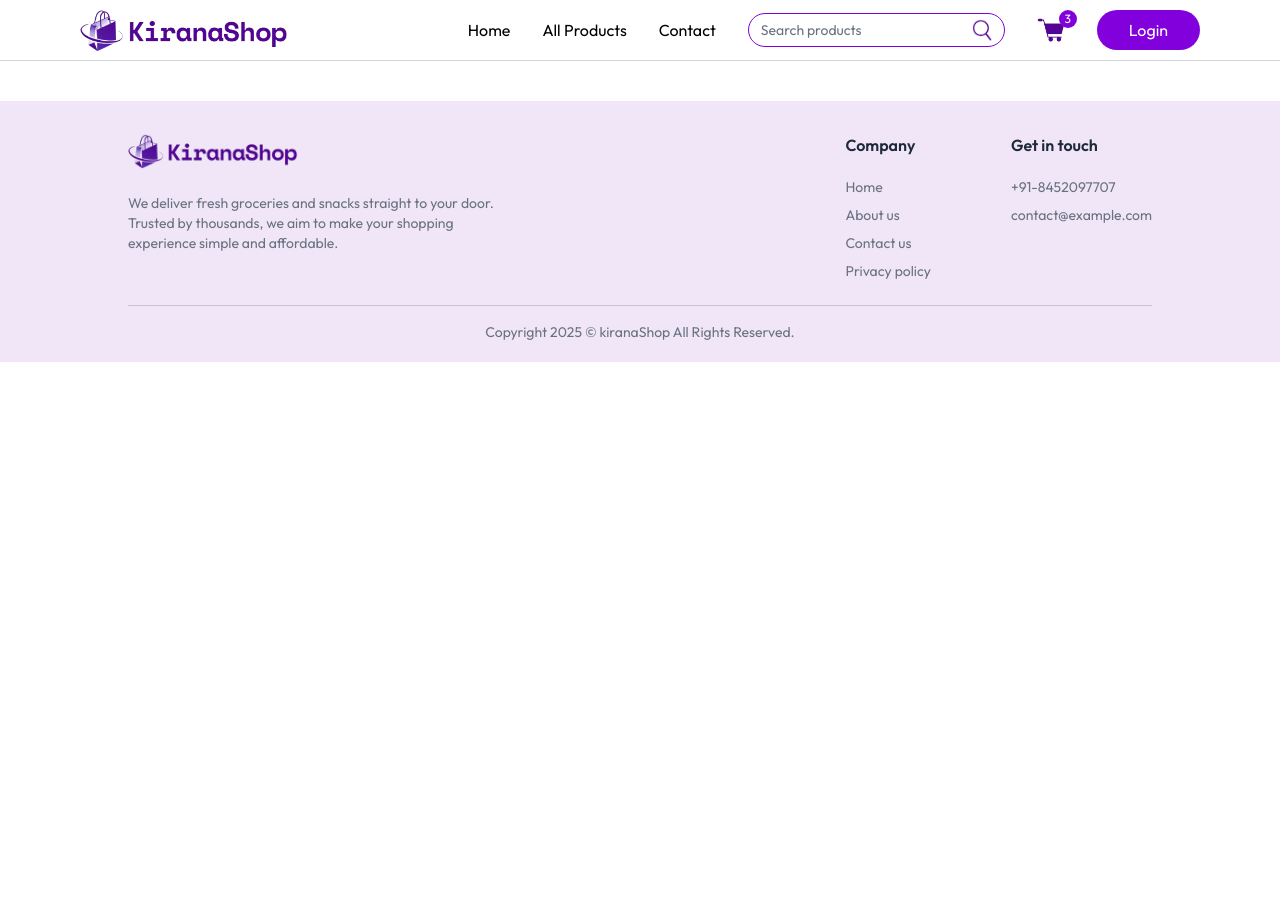
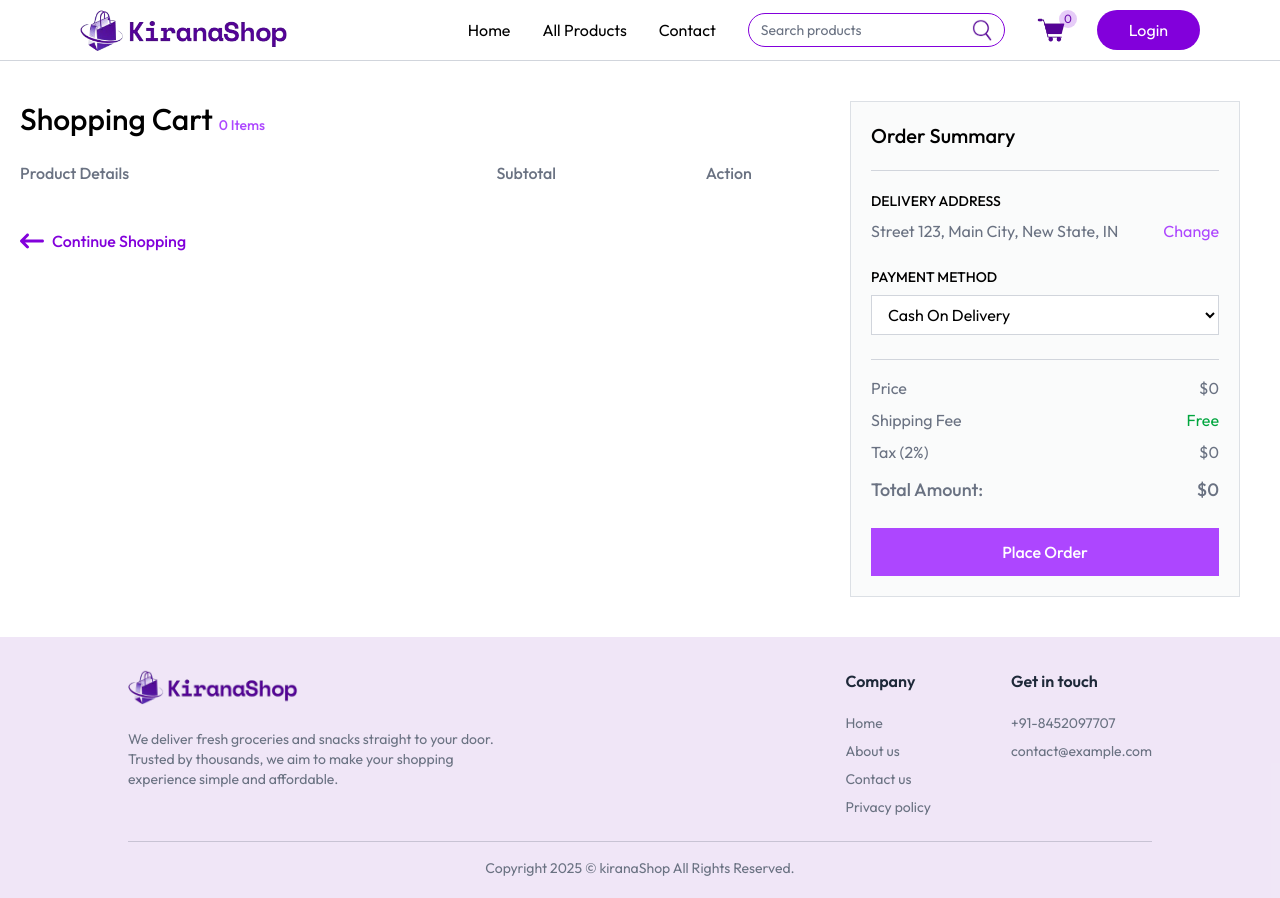
Before and after one commit to Omkar-Tale/KiranaShop-FrondEnd, a React (Vite) app: page /cart in a window 1280 px wide. Before the commit the page ends 800 px from the top, so only its background shows below. Built offline with nearby package versions, Linux system fonts and the light colour scheme.

Commit message:
cart page done

```diff
--- a/src/App.jsx
+++ b/src/App.jsx
@@ -9,6 +9,7 @@ import AllProducts from './pages/AllProducts'
 import ProductCategory from './pages/ProductCategory'
 import ProductDetails from './pages/ProductDetails'
 import { Toaster } from 'react-hot-toast'
+import CartDetails from './pages/CartDetails'
 
 const App = () => {
   const { showUserLogin } = useAppContext()
@@ -22,6 +23,7 @@ const App = () => {
         <Route path='/products' element={<AllProducts />} />
         <Route path='/product/:category' element={<ProductCategory />} />
         <Route path='/products/:category/:id' element={<ProductDetails />} />
+        <Route path='/cart' element={<CartDetails />} />
       </Routes>
       <Footer />
     </>
--- a/src/assets/assets.js
+++ b/src/assets/assets.js
@@ -165,9 +165,9 @@ export const categories = [
 ];
 
 export const imageSlides = [
-  {image: main_banner_bg},
   {image: main_banner2},
   {image: main_banner3},
+  {image: main_banner_bg},
 ]
 
 export const footerLinks = [
--- a/src/components/MainBanner.jsx
+++ b/src/components/MainBanner.jsx
@@ -50,13 +50,13 @@ const MainBanner = () => {
             </div>
                 <button
                   onClick={prevSlide}
-                  className="absolute left-4 top-1/2 -translate-y-1/2 cursor-pointer bg-white/50 hover:bg-white text-gray-800 px-3 py-3 text-2xl rounded-full shadow"
+                  className="hidden md:flex absolute left-4 top-1/2 -translate-y-1/2 cursor-pointer bg-white/50 hover:bg-white text-gray-800 px-3 py-3 text-2xl rounded-full shadow"
                 >
                   <FaArrowLeft />
                 </button>
                 <button
                   onClick={nextSlide}
-                  className="absolute right-4 top-1/2 -translate-y-1/2 cursor-pointer bg-white/50 hover:bg-white text-gray-800 px-3 py-3 text-2xl rounded-full shadow"
+                  className="hidden md:flex absolute right-4 top-1/2 -translate-y-1/2 cursor-pointer bg-white/50 hover:bg-white text-gray-800 px-3 py-3 text-2xl rounded-full shadow"
                 >
                   <FaArrowRight />
                 </button>
--- a/src/components/Navbar.jsx
+++ b/src/components/Navbar.jsx
@@ -6,7 +6,7 @@ import { useEffect } from 'react';
 
 const Navbar = () => {
     const [open, setOpen] = React.useState(false);
-    const {user,navigate, setUser,  setShowUserLogin , searchQuery, setSearchQuery}= useAppContext();
+    const {user,navigate, getCartCount, setUser,  setShowUserLogin , searchQuery, setSearchQuery}= useAppContext();
     const logout = ()=>{
         setUser(null);
         navigate("/")
@@ -36,7 +36,7 @@ const Navbar = () => {
 
                 <div onClick={()=> navigate("/cart")} className="relative cursor-pointer">
                     <img src={assets.cart_icon} alt="cart" className='w-7' />
-                    <button className="absolute -top-2 -right-3 text-xs text-white bg-purple-700 w-[18px] h-[18px] rounded-full">3</button>
+                    <button className="absolute -top-2 -right-3 text-xs text-purple-800 bg-purple-700/20 w-[18px] h-[18px] rounded-full">{getCartCount()}</button>
                 </div>
 
                 {!user ? (<button onClick={()=> setShowUserLogin(true)} className="cursor-pointer px-8 py-2 bg-purple-700 hover:bg-purple-600 transition text-white text-shadow-white rounded-full">
@@ -52,12 +52,19 @@ const Navbar = () => {
                 )}
             </div>
 
-            <button onClick={() => open ? setOpen(false) : setOpen(true)} aria-label="Menu" className="sm:hidden">
-                {/* Menu Icon SVG */}
-                <img src={assets.menu_icon} alt="menu" className='w-6'/>
-            </button>
+          <div className='flex items-center gap-6 sm:hidden'>
+              <div onClick={() => navigate(`cart`)} className="relative cursor-pointer">
+                  <img src={assets.cart_icon} alt="cart" className='w-7' />
+                  <button className="absolute -top-2 -right-3 text-xs text-purple-800 bg-purple-700/20 w-[18px] h-[18px] rounded-full">{getCartCount()}</button>
+              </div>
+              <button onClick={() => open ? setOpen(false) : setOpen(true)} aria-label="Menu" className="">
+                  {/* Menu Icon SVG */}
+                  <img src={assets.menu_icon} alt="menu" className='w-6' />
+              </button>
+          </div>
 
             {/* Mobile Menu */}
+
             <div className={`${open ? 'flex' : 'hidden'} absolute top-[60px] z-30 left-0 w-full bg-white shadow-md py-4 flex-col items-start gap-2 px-5 text-sm md:hidden`}>
                 <NavLink to="/" className={({isActive})=> isActive ? "text-purple-800" : "text-black"} onClick={() => open ? setOpen(false) : setOpen(true)}>Home</NavLink>
 
--- a/src/components/OurFeatures.jsx
+++ b/src/components/OurFeatures.jsx
@@ -5,7 +5,7 @@ const OurFeatures = () => {
     const [isHover, setIsHover] = React.useState(false);
 
     return (
-        <div className="flex flex-col items-center mt-16 mb-16 gap-1">
+        <div className="flex flex-col items-center mt-16 gap-1">
             <div className="min-h-screen w-full bg-white relative text-gray-800">
             <h2 className="text-4xl font-semibold text-center mt-10 mb-5">Our Services</h2>
                 <div className="relative z-10 flex flex-col md:flex-row items-center justify-center sm:gap-30 gap-10">
--- a/src/contexts/AppContext.jsx
+++ b/src/contexts/AppContext.jsx
@@ -1,4 +1,4 @@
-import {useState, useEffect, useContext, createContext} from "react"
+import {useState, useEffect, useContext, createContext, createRef} from "react"
 import { useNavigate } from "react-router-dom"
 import { dummyProducts } from "../assets/assets";
 import {toast} from "react-hot-toast"
@@ -31,7 +31,7 @@ export const AppContextProvider = ({children})=>{
         toast.success("Added to Cart")
     }
 
-    const updateCartItem = ()=> {
+    const updateCartItem = ({itemId, quantity})=> {
         const cartData = structuredClone(cartItem);
         cartData[itemId] = quantity;
         setCartItem(cartData);
@@ -50,12 +50,29 @@ export const AppContextProvider = ({children})=>{
         setCartItem(cartData)
     }
 
+    const getCartCount = () => {
+        let totalCount = 0;
+        for(const item in cartItem){
+            totalCount += cartItem[item]
+        }
+        return totalCount;
+    }
+
+    const getCartAmount = ()=> {
+        let totalCount = 0;
+        for(const item in cartItem){
+            const infoCopy = products.find((product) => product._id === item);
+            totalCount += infoCopy.offerPrice * cartItem[item];
+        }
+        return Math.round(totalCount * 100)/100;
+    }
+
     useEffect(() => {
       fetchProducts();
     }, [])
 
 
-    const value = { user, setUser, isSeller,updateCartItem, addToCart, deleteCartItem, cartItem, setIsSeller, products, setProducts, showUserLogin, setShowUserLogin, navigate, currency, searchQuery, setSearchQuery}
+    const value = { user, setUser, getCartCount, getCartAmount, isSeller,updateCartItem, addToCart, deleteCartItem, cartItem, setIsSeller, products, setProducts, showUserLogin, setShowUserLogin, navigate, currency, searchQuery, setSearchQuery}
     return <AppContext.Provider value={value}>
         {children}
     </AppContext.Provider>
--- a/src/pages/AllProducts.jsx
+++ b/src/pages/AllProducts.jsx
@@ -23,7 +23,7 @@ const AllProducts = () => {
     <div className='mt-15 flex flex-col mb-15 px-10'>
         <div className='flex flex-col items-end w-max'>
             <h2 className='text-3xl flex flex-col uppercase font-outfit'>All Products</h2>
-            <div className='w-20 h-0.5 bg-purple-700 rounded-full'></div>
+            <div className='w-30 h-0.5 bg-purple-700 rounded-full'></div>
         </div>
         <div className='grid grid-cols-2 sm:grid-cols-3 md:grid-cols-4 lg:grid-cols-5 gap-4 sm:gap-6 mt-6'>
             {filteredProducts.filter((product)=> product.inStock).map((p, index)=>(
--- /dev/null
+++ b/src/pages/CartDetails.jsx
@@ -0,0 +1,150 @@
+import { useEffect, useState } from 'react'
+import { useAppContext } from '../contexts/AppContext'
+import { assets, dummyAddress } from '../assets/assets'
+import { FaArrowLeftLong } from "react-icons/fa6";
+
+const CartDetails = () => {
+    const { products, getCartCount, getCartAmount, navigate, currency, cartItem, deleteCartItem, updateCartItem} = useAppContext();
+
+    const [cartArray, setCartArray] = useState([])
+    const [addresses, setAddresses] = useState(dummyAddress)
+    const [showAddress, setShowAddress] = useState(false);
+    const [selectedAddress, setSelectedAddresss] = useState(dummyAddress[0]);
+    const [ paymentOption, setPaymentOption] = useState("COD")
+
+    const getCart = () => {
+        let tempArray = [];
+        for(const key in cartItem){
+            const product = products.find((product)=> product._id === key);
+            product.quantity = cartItem[key];
+            tempArray.push(product)
+        }
+        setCartArray(tempArray)
+    }
+
+    const placeOrder = async()=>{
+
+    }
+
+    useEffect(()=>{
+        if(products.length > 0 && cartItem){
+            getCart();
+        }
+    },[products, cartItem])
+
+
+  return products.length > 0 && cartItem && (
+    <div className="flex flex-col justify-around md:flex-row mt-10">
+            <div className='flex-1 max-w-4xl px-5'>
+                <h1 className="text-3xl font-medium mb-6">
+                    Shopping Cart <span className="text-sm text-purple-500">{getCartCount()} Items</span>
+                </h1>
+
+                <div className="grid grid-cols-[2fr_1fr_1fr] text-gray-500 text-base font-medium pb-3">
+                    <p className="text-left">Product Details</p>
+                    <p className="text-center">Subtotal</p>
+                    <p className="text-center">Action</p>
+                </div>
+
+                {cartArray.map((product, index) => (
+                    <div key={index} className="grid grid-cols-[2fr_1fr_1fr] text-gray-500 items-center text-sm md:text-base font-medium pt-3">
+                        <div className="flex items-center md:gap-6 gap-3">
+                            <div onClick={()=>{navigate(`/products/${product.category.toLowerCase()}/${product._id}`); scrollTo(0,0)}} className="cursor-pointer w-24 h-24 flex items-center justify-center border border-gray-300 rounded overflow-hidden">
+                                <img className="max-w-full h-full object-cover" src={product.image[0]} alt={product.name} />
+                            </div>
+                            <div>
+                                <p className="hidden md:block font-semibold">{product.name}</p>
+                                <div className="font-normal text-gray-500/70">
+                                    <p>Weight: <span>{product.weight || "N/A"}</span></p>
+                                    <div className='flex items-center'>
+                                        <p>Qty:</p>
+                                        <select
+                                            onChange={(e) =>
+                                                updateCartItem({
+                                                    itemId: product._id,
+                                                    quantity: Number(e.target.value),
+                                                })
+                                            }
+                                            value={cartItem[product._id]}
+                                            className='outline-none'>
+                                            {Array(cartItem[product._id] > 9 ? cartItem[product._id] : 9).fill('').map((_, index) => (
+                                                <option key={index} value={index + 1}>{index + 1}</option>
+                                            ))}
+                                        </select>
+                                    </div>
+                                </div>
+                            </div>
+                        </div>
+                        <p className="text-center">{currency}{product.offerPrice * product.quantity}</p>
+                        <button onClick={()=> deleteCartItem(product._id)} className="cursor-pointer mx-auto">
+                            <img src={assets.remove_icon} className='inline-block w-6 h-6' />
+                        </button>
+                    </div>)
+                )}
+
+                <button onClick={()=> {navigate(`/products`); scrollTo(0,0)}} className="group cursor-pointer flex items-center mt-8 gap-2 text-purple-700 font-medium" >
+                    <FaArrowLeftLong className='group-hover:-translate-x-1 transition text-2xl'/>
+                    Continue Shopping
+                </button>
+
+            </div>
+
+            <div className="max-w-[390px] w-full bg-gray-100/40 p-5 max-md:mt-16 mr-10 border border-gray-300/70">
+                <h2 className="text-xl md:text-xl font-medium">Order Summary</h2>
+                <hr className="border-gray-300 my-5" />
+
+                <div className="mb-6">
+                    <p className="text-sm font-medium uppercase">Delivery Address</p>
+                    <div className="relative flex justify-between items-start mt-2">
+                        <p className="text-gray-500">{selectedAddress ? `${selectedAddress.street}, ${selectedAddress.city}, ${selectedAddress.state}, ${selectedAddress.country}`: "No address found"}</p>
+                        <button onClick={() => setShowAddress(!showAddress)} className="text-purple-500 hover:underline cursor-pointer">
+                            Change
+                        </button>
+                        {showAddress && (
+                            <div className="absolute top-12 py-1 bg-white border border-gray-300 text-sm w-full">
+                                {addresses.map((address, index)=> (
+                                    <p onClick={() => {setAddresses(address); setShowAddress(false)}} className="text-gray-500 p-2 hover:bg-gray-100">
+                                        {address.street}, {address.city}, {address.state}, {address.country}
+                                    </p>
+                                ))}
+                                <p onClick={() => navigate("/add-address")} className="text-purple-500 text-center cursor-pointer p-2 hover:bg-purple-500/10">
+                                    Add address
+                                </p>
+                            </div>
+                        )}
+                    </div>
+
+                    <p className="text-sm font-medium uppercase mt-6">Payment Method</p>
+
+                    <select onChange={(e)=> setPaymentOption(e.target.value)} className="w-full border border-gray-300 bg-white px-3 py-2 mt-2 outline-none">
+                        <option value="COD">Cash On Delivery</option>
+                        <option value="Online">Online Payment</option>
+                    </select>
+                </div>
+
+                <hr className="border-gray-300" />
+
+                <div className="text-gray-500 mt-4 space-y-2">
+                    <p className="flex justify-between">
+                        <span>Price</span><span>{currency}{getCartAmount()}</span>
+                    </p>
+                    <p className="flex justify-between">
+                        <span>Shipping Fee</span><span className="text-green-600">Free</span>
+                    </p>
+                    <p className="flex justify-between">
+                        <span>Tax (2%)</span><span>{currency}{getCartAmount()*2/100}</span>
+                    </p>
+                    <p className="flex justify-between text-lg font-medium mt-3">
+                        <span>Total Amount:</span><span>{currency}{getCartAmount() + getCartAmount()*2/100}</span>
+                    </p>
+                </div>
+
+                <button onClick={placeOrder} className="w-full py-3 mt-6 cursor-pointer bg-purple-500 text-white font-medium hover:bg-purple-600 transition">
+                    {paymentOption === "COD" ? "Place Order" : "Proceed to Checkout"}
+                </button>
+            </div>
+        </div>
+  )
+}
+
+export default CartDetails
--- a/src/pages/ProductDetails.jsx
+++ b/src/pages/ProductDetails.jsx
@@ -32,7 +32,7 @@ const ProductDetails = () => {
     }
 
   return product &&  (
-    <div className="max-w-6xl mt-10 w-full m-auto">
+    <div className="max-w-6xl mt-10 w-full m-auto px-5 sm:px-0">
             <p>
                 <Link to={"/"}>Home</Link> /
                 <Link to={"/product"}> Products</Link> /
@@ -80,7 +80,7 @@ const ProductDetails = () => {
                     </ul>
 
                     <div className="flex items-center mt-10 gap-4 text-base">
-                        <button onClick={()=> addToCart(product._id)} className="w-full py-3.5 cursor-pointer font-medium bg-gray-100 text-gray-800/80 hover:bg-gray-200 transition" >
+                        <button onClick={(e)=> {addToCart(product._id)}} className="w-full py-3.5 cursor-pointer font-medium bg-gray-100 text-gray-800/80 hover:bg-gray-200 transition" >
                             Add to Cart
                         </button>
                         <button onClick={()=> {addToCart(product._id); navigate("/cart")}} className="w-full py-3.5 cursor-pointer font-medium bg-purple-700 text-white hover:bg-purple-600 transition" >
@@ -94,7 +94,7 @@ const ProductDetails = () => {
                   <p className='text-2xl font-medium'>Related Products</p>
                   <div className='w-16 h-0.5 bg-purple-700 rounded-full'></div>
                 </div>
-                <div className="grid grid-cols-2 sm:grid-cols-3 md:grid-cols-4 lg:grid-cols-5 gap-4 p-4 m-auto mt-6">
+                <div className="grid grid-cols-2 sm:grid-cols-3 md:grid-cols-4 lg:grid-cols-5 gap-4 m-auto mt-6">
                   {relatedProducts.map((p, index) => (
                     <ProductItem product={p} key={index} />
                   )) }
```
Also changed, not shown: src/components/ProductItem.jsx (+4 -4 lines), src/pages/AddAddress.jsx (added, +9 -0 lines), src/assets/main_banner_bg.png.
